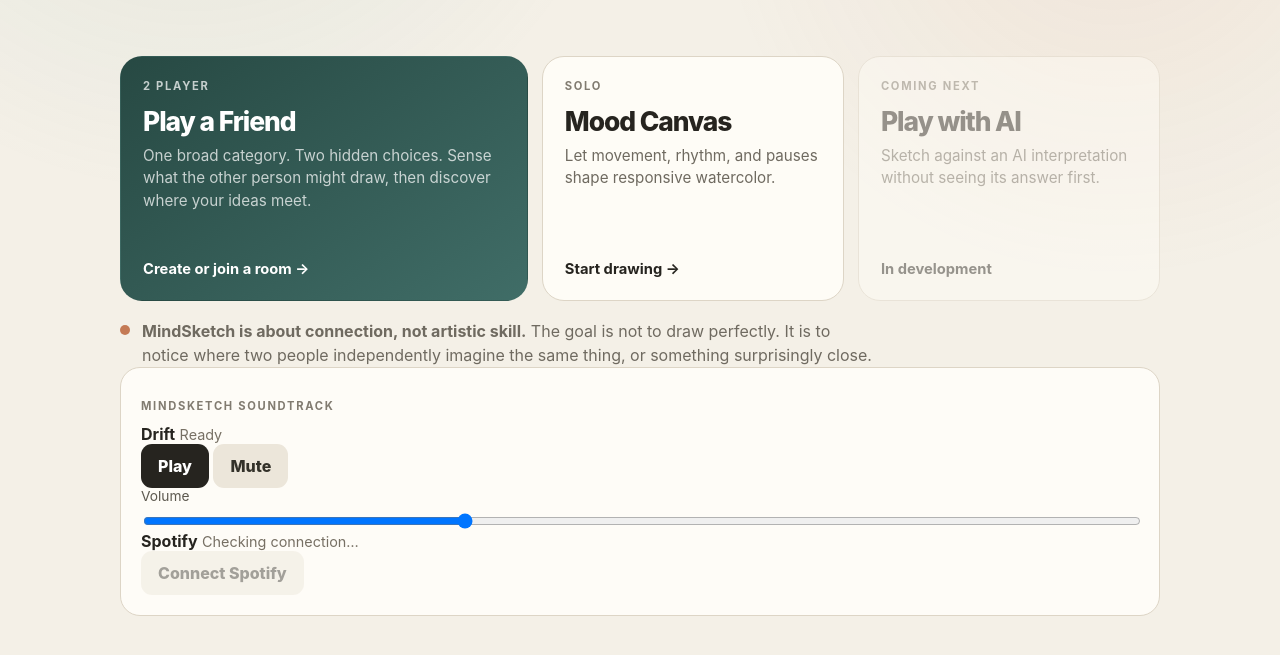
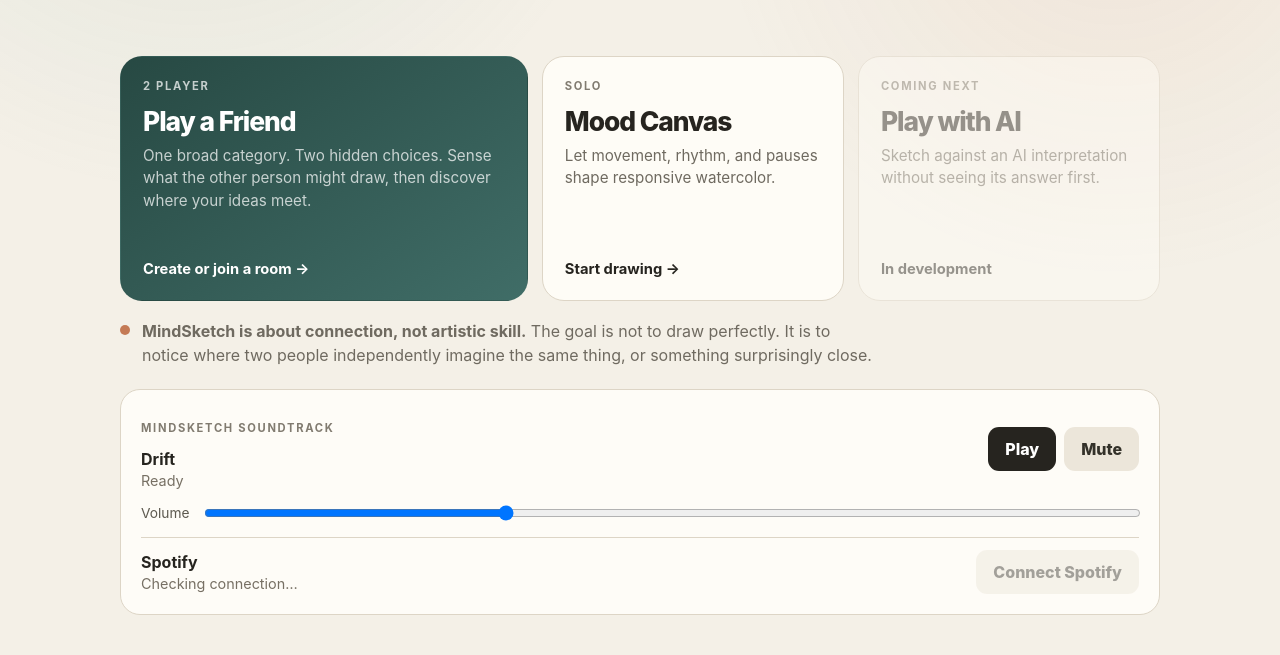
Before and after one commit to CSUF562/DailyBreadPlusNine, a website: page mindsketch/public/index.html in a window 1280 px wide. Shown: the part 357-1012 px from the top of the page. Drawn offline with nearby package versions, Linux system fonts and the light colour scheme; no server answers.

Commit message:
MindSketch: style persistent music controls

```diff
--- a/mindsketch/public/styles.css
+++ b/mindsketch/public/styles.css
@@ -65,3 +65,11 @@ canvas{display:block;width:100%;height:auto;background:#fbfaf4;border:1px solid
 .result-note{margin-top:16px;padding:14px 16px;border-radius:13px;background:#edf3f1;color:#355c57;line-height:1.45}
 @media(max-width:760px){.mode-grid{grid-template-columns:1fr}.mode-card{min-height:190px}.fields,.reveal-grid{grid-template-columns:1fr}.statusbar{grid-template-columns:repeat(2,1fr)}.shell{margin-top:16px}.brand-hero{padding-top:20px}}
 @media(prefers-reduced-motion:reduce){.mode-card{transition:none}}
+.music-dock{margin-top:22px;display:grid;gap:14px}
+.music-main,.spotify-row{display:flex;justify-content:space-between;align-items:center;gap:14px;flex-wrap:wrap}
+.music-main>div:first-child,.spotify-row>div:first-child{display:grid;gap:3px}
+.music-actions{display:flex;gap:8px;flex-wrap:wrap}
+.music-volume{display:grid;grid-template-columns:auto minmax(180px,1fr);align-items:center;gap:12px}
+.spotify-row{padding-top:12px;border-top:1px solid var(--line)}
+.spotify-row strong{display:block}
+@media(max-width:620px){.music-volume{grid-template-columns:1fr}.music-actions{width:100%}.music-actions button{flex:1}}
```
